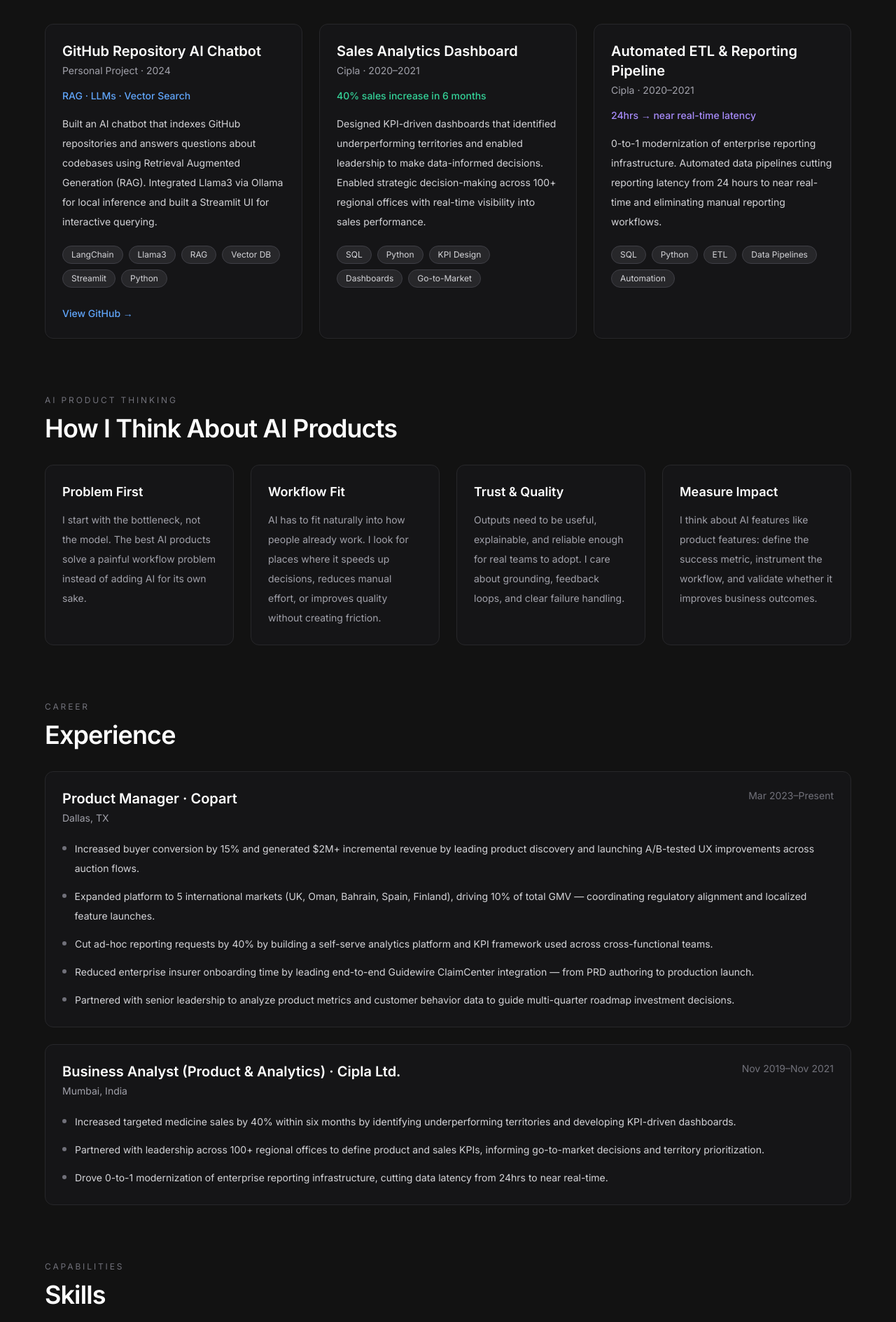
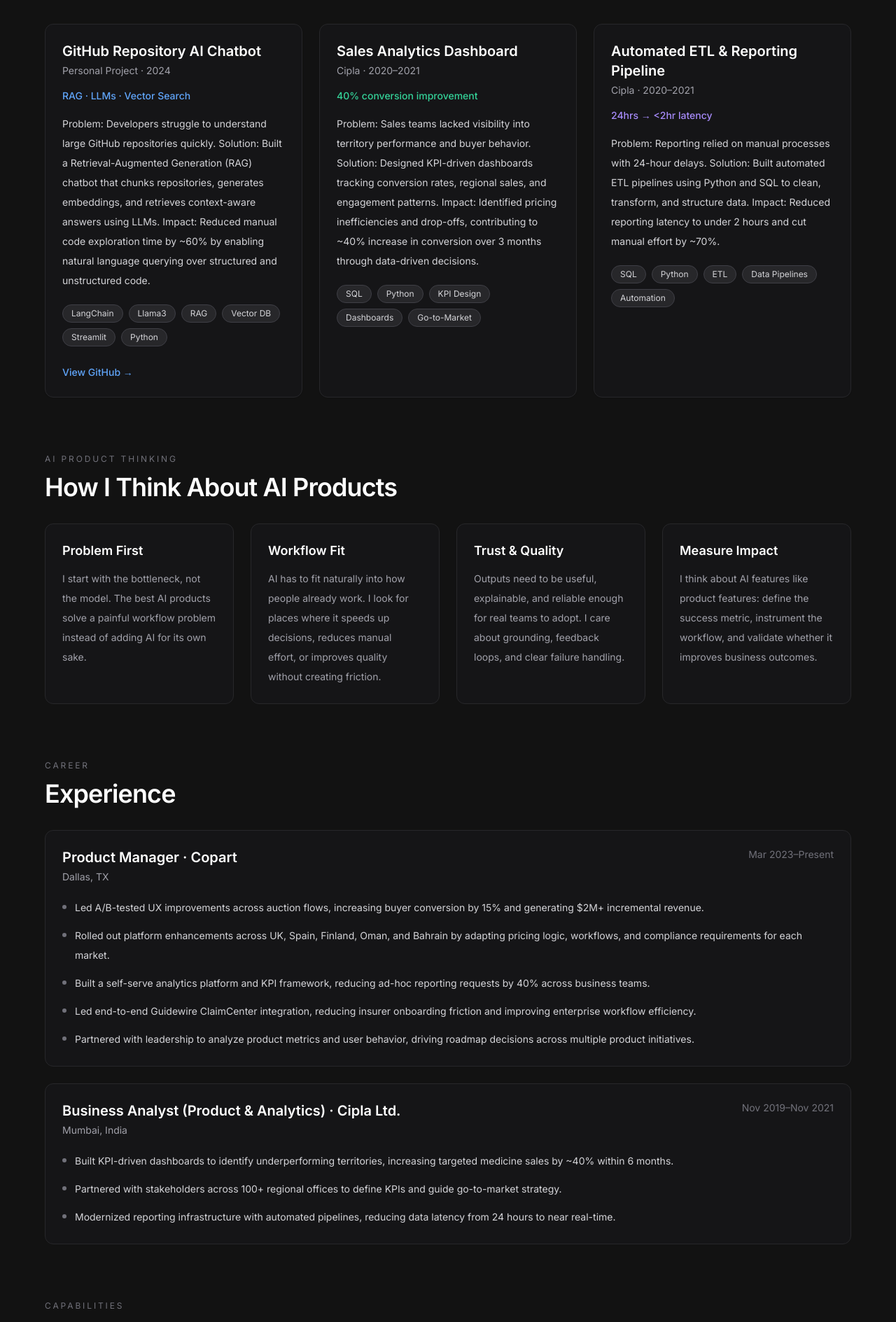
Before and after one commit to prithvi1811/portfolio, a Next.js app: page / in a window 1280 px wide. Shown: the part 2602-4491 px from the top of the page at 70% size. Built offline with nearby package versions, Linux system fonts and the light colour scheme.

Commit message:
Improve project storytelling and impact clarity

```diff
--- a/src/components/Resume.tsx
+++ b/src/components/Resume.tsx
@@ -7,30 +7,29 @@
     metric: "RAG · LLMs · Vector Search",
     metricColor: "text-blue-400",
     description:
-      "Built an AI chatbot that indexes GitHub repositories and answers questions about codebases using Retrieval Augmented Generation (RAG). Integrated Llama3 via Ollama for local inference and built a Streamlit UI for interactive querying.",
+      "Problem: Developers struggle to understand large GitHub repositories quickly.\n\nSolution: Built a Retrieval-Augmented Generation (RAG) chatbot that chunks repositories, generates embeddings, and retrieves context-aware answers using LLMs.\n\nImpact: Reduced manual code exploration time by ~60% by enabling natural language querying over structured and unstructured code.",
     tags: ["LangChain", "Llama3", "RAG", "Vector DB", "Streamlit", "Python"],
     link: "https://github.com/prithvi1811/github-repo-ai-chatbot",
   },
   {
     title: "Sales Analytics Dashboard",
     period: "Cipla · 2020–2021",
-    metric: "40% sales increase in 6 months",
+    metric: "40% conversion improvement",
     metricColor: "text-emerald-400",
     description:
-      "Designed KPI-driven dashboards that identified underperforming territories and enabled leadership to make data-informed decisions. Enabled strategic decision-making across 100+ regional offices with real-time visibility into sales performance.",
+      "Problem: Sales teams lacked visibility into territory performance and buyer behavior.\n\nSolution: Designed KPI-driven dashboards tracking conversion rates, regional sales, and engagement patterns.\n\nImpact: Identified pricing inefficiencies and drop-offs, contributing to ~40% increase in conversion over 3 months through data-driven decisions.",
     tags: ["SQL", "Python", "KPI Design", "Dashboards", "Go-to-Market"],
   },
   {
     title: "Automated ETL & Reporting Pipeline",
     period: "Cipla · 2020–2021",
-    metric: "24hrs → near real-time latency",
+    metric: "24hrs → <2hr latency",
     metricColor: "text-violet-400",
     description:
-      "0-to-1 modernization of enterprise reporting infrastructure. Automated data pipelines cutting reporting latency from 24 hours to near real-time and eliminating manual reporting workflows.",
+      "Problem: Reporting relied on manual processes with 24-hour delays.\n\nSolution: Built automated ETL pipelines using Python and SQL to clean, transform, and structure data.\n\nImpact: Reduced reporting latency to under 2 hours and cut manual effort by ~70%.",
     tags: ["SQL", "Python", "ETL", "Data Pipelines", "Automation"],
   },
 ];
-
 const aiCards = [
   {
     title: "Problem First",
@@ -60,24 +59,24 @@
     role: "Product Manager",
     location: "Dallas, TX",
     period: "Mar 2023–Present",
-    bullets: [
-      "Increased buyer conversion by 15% and generated $2M+ incremental revenue by leading product discovery and launching A/B-tested UX improvements across auction flows.",
-      "Expanded platform to 5 international markets (UK, Oman, Bahrain, Spain, Finland), driving 10% of total GMV — coordinating regulatory alignment and localized feature launches.",
-      "Cut ad-hoc reporting requests by 40% by building a self-serve analytics platform and KPI framework used across cross-functional teams.",
-      "Reduced enterprise insurer onboarding time by leading end-to-end Guidewire ClaimCenter integration — from PRD authoring to production launch.",
-      "Partnered with senior leadership to analyze product metrics and customer behavior data to guide multi-quarter roadmap investment decisions.",
-    ],
+bullets: [
+  "Led A/B-tested UX improvements across auction flows, increasing buyer conversion by 15% and generating $2M+ incremental revenue.",
+  "Rolled out platform enhancements across UK, Spain, Finland, Oman, and Bahrain by adapting pricing logic, workflows, and compliance requirements for each market.",
+  "Built a self-serve analytics platform and KPI framework, reducing ad-hoc reporting requests by 40% across business teams.",
+  "Led end-to-end Guidewire ClaimCenter integration, reducing insurer onboarding friction and improving enterprise workflow efficiency.",
+  "Partnered with leadership to analyze product metrics and user behavior, driving roadmap decisions across multiple product initiatives.",
+],
   },
   {
     company: "Cipla Ltd.",
     role: "Business Analyst (Product & Analytics)",
     location: "Mumbai, India",
     period: "Nov 2019–Nov 2021",
-    bullets: [
-      "Increased targeted medicine sales by 40% within six months by identifying underperforming territories and developing KPI-driven dashboards.",
-      "Partnered with leadership across 100+ regional offices to define product and sales KPIs, informing go-to-market decisions and territory prioritization.",
-      "Drove 0-to-1 modernization of enterprise reporting infrastructure, cutting data latency from 24hrs to near real-time.",
-    ],
+bullets: [
+  "Built KPI-driven dashboards to identify underperforming territories, increasing targeted medicine sales by ~40% within 6 months.",
+  "Partnered with stakeholders across 100+ regional offices to define KPIs and guide go-to-market strategy.",
+  "Modernized reporting infrastructure with automated pipelines, reducing data latency from 24 hours to near real-time.",
+],
   },
 ];
 
```
